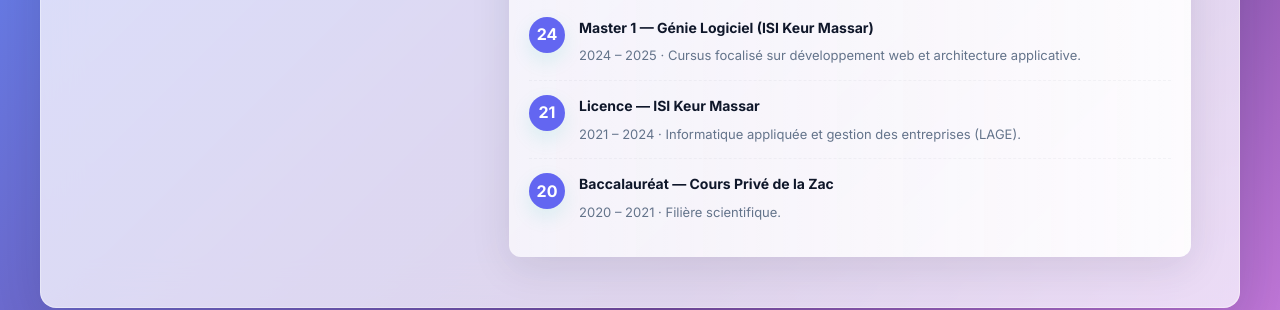
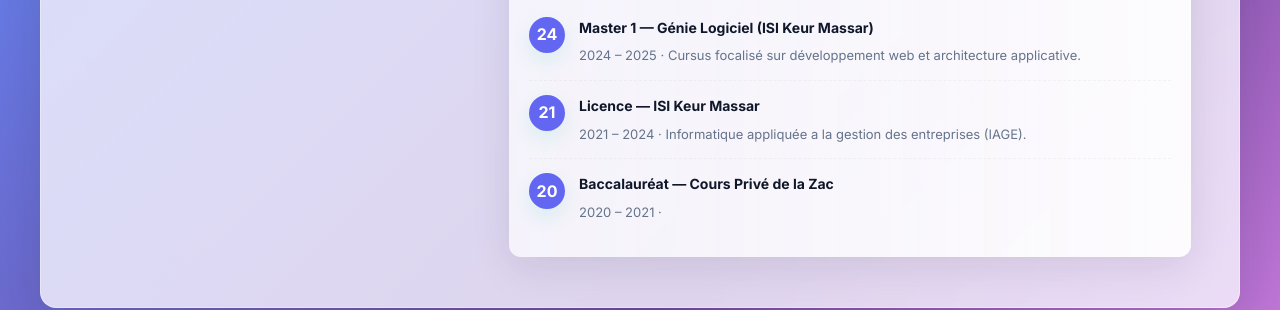
Before and after one commit to isien4/khalifa_ababacar_gaye, a plain HTML site: page index.html in a window 1280 px wide. Shown: the part 1680-1990 px from the top of the page. Drawn offline with Linux system fonts and the light colour scheme.

Commit message:
Update index.html

```diff
--- a/index.html
+++ b/index.html
@@ -557,7 +557,7 @@
               <div class="timeline-bullet">21</div>
               <div class="timeline-body">
                 <h4>Licence — ISI Keur Massar</h4>
-                <p>2021 – 2024 · Informatique appliquée et gestion des entreprises (LAGE).</p>
+                <p>2021 – 2024 · Informatique appliquée a la gestion des entreprises (IAGE).</p>
               </div>
             </div>
 
@@ -565,7 +565,7 @@
               <div class="timeline-bullet">20</div>
               <div class="timeline-body">
                 <h4>Baccalauréat — Cours Privé de la Zac</h4>
-                <p>2020 – 2021 · Filière scientifique.</p>
+                <p>2020 – 2021 · </p>
               </div>
             </div>
           </div>
```
